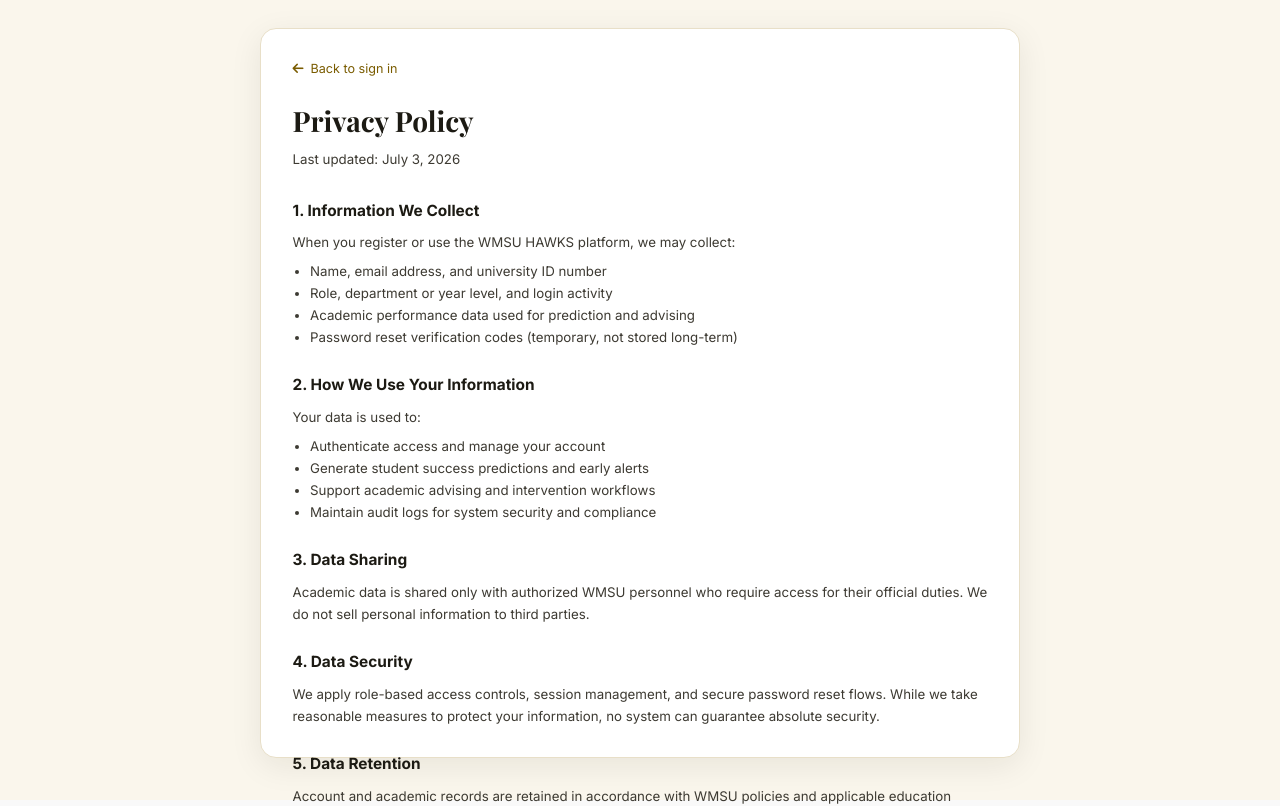
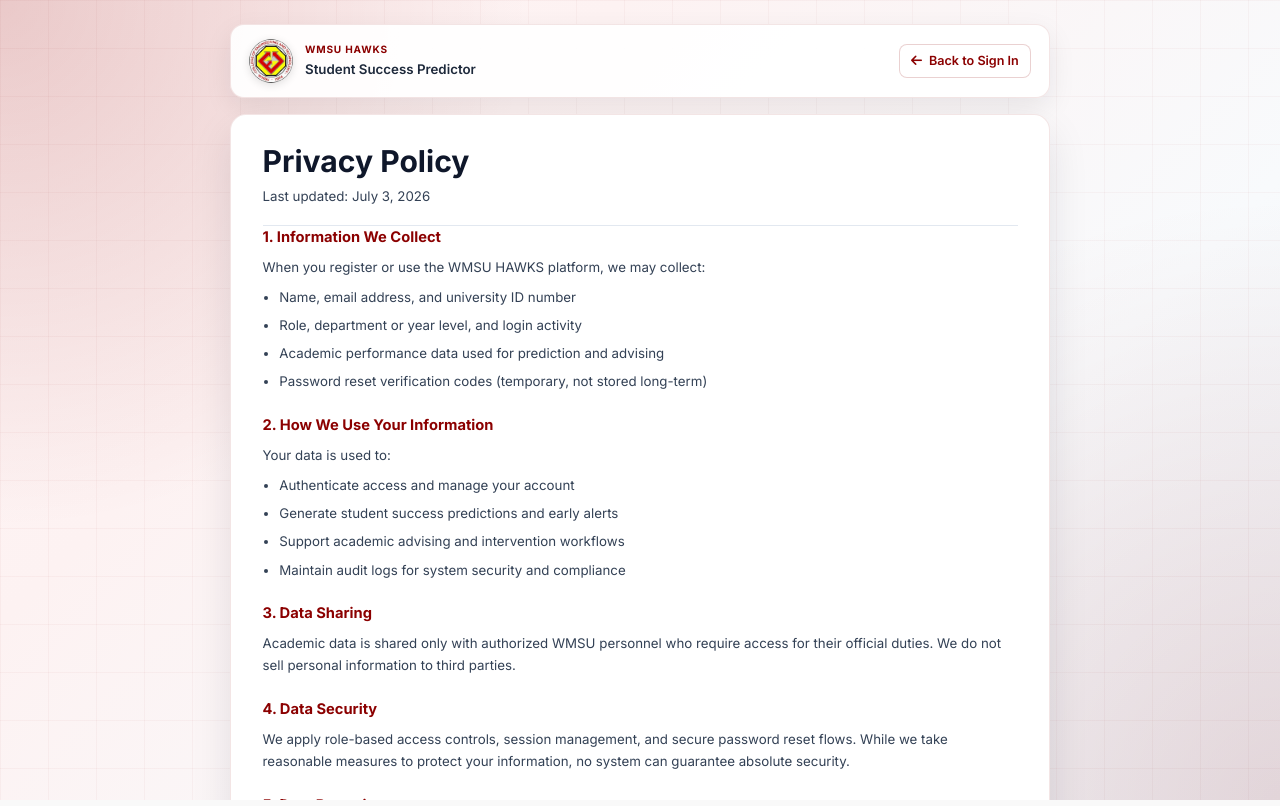
Before and after one commit to ern-natividad/StudentSuccessPredictor_CapStone, a React (Vite) app in the folder frontend/: page /privacy-policy in a window 1280 px wide. Shown: the top 806 px of the page. Built offline with nearby package versions, Linux system fonts and the light colour scheme.

Commit message:
fixed the layout for privacy policy and terms, fixed the route for the back to sign in, added legalnav file for it

```diff
--- a/frontend/src/components/Auth/SignupForm.jsx
+++ b/frontend/src/components/Auth/SignupForm.jsx
@@ -296,11 +296,17 @@
           />
           <label htmlFor="terms">
             I agree to the{" "}
-            <Link to="/terms-of-service">
+            <Link
+              to="/terms-of-service"
+              state={{ from: roleConfig.path || `/auth/${roleConfig.id}` }}
+            >
               Terms of Service
             </Link>{" "}
             and{" "}
-            <Link to="/privacy-policy">
+            <Link
+              to="/privacy-policy"
+              state={{ from: roleConfig.path || `/auth/${roleConfig.id}` }}
+            >
               Privacy Policy
             </Link>
           </label>
--- a/frontend/src/pages/PrivacyPolicy.jsx
+++ b/frontend/src/pages/PrivacyPolicy.jsx
@@ -1,14 +1,35 @@
-import { Link } from "react-router-dom";
+import { Link, useLocation } from "react-router-dom";
 import styles from "../styles/Legal.module.css";
+import { buildLegalNavState, getAuthReturnPath } from "../utils/legalNav";
+import engineeringLogo from "../assets/EngineeringLogo.jpg";
 
 const PrivacyPolicy = () => {
+  const location = useLocation();
+  const authReturnPath = getAuthReturnPath(location);
+  const legalState = buildLegalNavState(location);
+
   return (
     <div className={styles.legalPage}>
-      <div className={styles.legalCard}>
-        <Link to="/auth" className={styles.backLink}>
-          <i className="fas fa-arrow-left"></i> Back to sign in
+      <div className={styles.legalShell}>
+        <header className={styles.legalHeader}>
+          <div className={styles.brandRow}>
+            <img
+              src={engineeringLogo}
+              alt="WMSU College of Engineering and Technology"
+              className={styles.brandLogo}
+            />
+            <div>
+              <p className={styles.brandEyebrow}>WMSU HAWKS</p>
+              <p className={styles.brandTitle}>Student Success Predictor</p>
+            </div>
+          </div>
+          <Link to={authReturnPath} className={styles.backLink}>
+            <i className="fas fa-arrow-left" aria-hidden="true"></i>
+            Back to Sign In
           </Link>
+        </header>
 
+        <article className={styles.legalCard}>
           <h1>Privacy Policy</h1>
           <p className={styles.updated}>Last updated: July 3, 2026</p>
 
@@ -20,8 +41,13 @@
             <ul>
               <li>Name, email address, and university ID number</li>
               <li>Role, department or year level, and login activity</li>
-            <li>Academic performance data used for prediction and advising</li>
-            <li>Password reset verification codes (temporary, not stored long-term)</li>
+              <li>
+                Academic performance data used for prediction and advising
+              </li>
+              <li>
+                Password reset verification codes (temporary, not stored
+                long-term)
+              </li>
             </ul>
           </section>
 
@@ -58,8 +84,8 @@
             <h2>5. Data Retention</h2>
             <p>
               Account and academic records are retained in accordance with WMSU
-            policies and applicable education regulations. Temporary verification
-            codes expire automatically after a short period.
+              policies and applicable education regulations. Temporary
+              verification codes expire automatically after a short period.
             </p>
           </section>
 
@@ -81,8 +107,12 @@
           </section>
 
           <div className={styles.footerLinks}>
-          <Link to="/terms-of-service">Terms of Service</Link>
+            <Link to="/terms-of-service" state={legalState}>
+              Terms of Service
+            </Link>
+            <Link to={authReturnPath}>Return to Sign In</Link>
           </div>
+        </article>
       </div>
     </div>
   );
--- a/frontend/src/pages/TermsOfService.jsx
+++ b/frontend/src/pages/TermsOfService.jsx
@@ -1,14 +1,35 @@
-import { Link } from "react-router-dom";
+import { Link, useLocation } from "react-router-dom";
 import styles from "../styles/Legal.module.css";
+import { buildLegalNavState, getAuthReturnPath } from "../utils/legalNav";
+import engineeringLogo from "../assets/EngineeringLogo.jpg";
 
 const TermsOfService = () => {
+  const location = useLocation();
+  const authReturnPath = getAuthReturnPath(location);
+  const legalState = buildLegalNavState(location);
+
   return (
     <div className={styles.legalPage}>
-      <div className={styles.legalCard}>
-        <Link to="/auth" className={styles.backLink}>
-          <i className="fas fa-arrow-left"></i> Back to sign in
+      <div className={styles.legalShell}>
+        <header className={styles.legalHeader}>
+          <div className={styles.brandRow}>
+            <img
+              src={engineeringLogo}
+              alt="WMSU College of Engineering and Technology"
+              className={styles.brandLogo}
+            />
+            <div>
+              <p className={styles.brandEyebrow}>WMSU HAWKS</p>
+              <p className={styles.brandTitle}>Student Success Predictor</p>
+            </div>
+          </div>
+          <Link to={authReturnPath} className={styles.backLink}>
+            <i className="fas fa-arrow-left" aria-hidden="true"></i>
+            Back to Sign In
           </Link>
+        </header>
 
+        <article className={styles.legalCard}>
           <h1>Terms of Service</h1>
           <p className={styles.updated}>Last updated: July 3, 2026</p>
 
@@ -37,14 +58,19 @@
             <p>You agree not to:</p>
             <ul>
               <li>Share your login credentials with unauthorized persons</li>
-            <li>Attempt to access data belonging to other users without permission</li>
+              <li>
+                Attempt to access data belonging to other users without
+                permission
+              </li>
               <li>Interfere with the security or operation of the platform</li>
-            <li>Use predictive outputs as the sole basis for academic decisions</li>
+              <li>
+                Use predictive outputs as the sole basis for academic decisions
+              </li>
             </ul>
           </section>
 
           <section>
-          <h2>4. Academic Data & Predictions</h2>
+            <h2>4. Academic Data &amp; Predictions</h2>
             <p>
               Predictive analytics and risk indicators are provided for guidance
               and early intervention purposes only. They do not replace official
@@ -80,8 +106,12 @@
           </section>
 
           <div className={styles.footerLinks}>
-          <Link to="/privacy-policy">Privacy Policy</Link>
+            <Link to="/privacy-policy" state={legalState}>
+              Privacy Policy
+            </Link>
+            <Link to={authReturnPath}>Return to Sign In</Link>
           </div>
+        </article>
       </div>
     </div>
   );
--- a/frontend/src/styles/Legal.module.css
+++ b/frontend/src/styles/Legal.module.css
@@ -1,84 +1,184 @@
 .legalPage {
   min-height: 100vh;
-  background: var(--cream, #faf6ec);
-  padding: 2rem 1rem 3rem;
+  box-sizing: border-box;
+  padding: 24px 16px 40px;
   display: flex;
   justify-content: center;
+  position: relative;
+  overflow-x: hidden;
+
+  background:
+    radial-gradient(circle at top left, rgba(139, 0, 0, 0.18) 0%, transparent 35%),
+    radial-gradient(circle at bottom right, rgba(139, 0, 0, 0.12) 0%, transparent 40%),
+    linear-gradient(135deg, #fff5f5 0%, #fdf2f2 30%, #f8fafc 70%, #eef2f7 100%);
 }
 
-.legalCard {
+.legalPage::before {
+  content: "";
+  position: absolute;
+  inset: 0;
+  background-image:
+    linear-gradient(rgba(139, 0, 0, 0.03) 1px, transparent 1px),
+    linear-gradient(90deg, rgba(139, 0, 0, 0.03) 1px, transparent 1px);
+  background-size: 48px 48px;
+  pointer-events: none;
+}
+
+.legalShell {
   width: 100%;
-  max-width: 760px;
+  max-width: 820px;
+  position: relative;
+  z-index: 1;
+  display: flex;
+  flex-direction: column;
+  gap: 16px;
+}
+
+.legalHeader {
+  display: flex;
+  align-items: center;
+  justify-content: space-between;
+  gap: 16px;
+  flex-wrap: wrap;
+  padding: 14px 18px;
+  background: rgba(255, 255, 255, 0.92);
+  border: 1px solid rgba(139, 0, 0, 0.1);
+  border-radius: 14px;
+  box-shadow: 0 10px 28px rgba(15, 23, 42, 0.08);
+}
+
+.brandRow {
+  display: flex;
+  align-items: center;
+  gap: 12px;
+  min-width: 0;
+}
+
+.brandLogo {
+  width: 44px;
+  height: 44px;
+  border-radius: 50%;
+  object-fit: cover;
   background: #fff;
-  border: 1px solid #e8dfc8;
-  border-radius: 16px;
-  padding: 2rem 2.25rem;
-  box-shadow: 0 8px 32px rgba(28, 26, 19, 0.08);
+  box-shadow: 0 2px 8px rgba(0, 0, 0, 0.12);
+  flex-shrink: 0;
+}
+
+.brandEyebrow {
+  margin: 0;
+  font-size: 0.72rem;
+  letter-spacing: 0.08em;
+  text-transform: uppercase;
+  color: #8b0000;
+  font-weight: 700;
+}
+
+.brandTitle {
+  margin: 2px 0 0;
+  font-size: 0.95rem;
+  color: #1e293b;
+  font-weight: 600;
 }
 
 .backLink {
   display: inline-flex;
   align-items: center;
   gap: 0.5rem;
-  color: #7a5c00;
+  color: #8b0000;
   text-decoration: none;
   font-size: 0.9rem;
+  font-weight: 600;
+  padding: 0.45rem 0.8rem;
+  border-radius: 8px;
+  border: 1px solid rgba(139, 0, 0, 0.18);
+  background: #fff;
+  white-space: nowrap;
+}
+
+.backLink:hover {
+  background: #fff5f5;
+  border-color: rgba(139, 0, 0, 0.35);
+}
+
+.legalCard {
+  width: 100%;
+  background: #fff;
+  border: 1px solid rgba(139, 0, 0, 0.1);
+  border-radius: 16px;
+  padding: 2rem 2.25rem 2.25rem;
+  box-shadow: 0 18px 40px rgba(15, 23, 42, 0.1);
+}
+
+.legalCard h1 {
+  margin: 0 0 0.4rem;
+  font-size: clamp(1.75rem, 3vw, 2.15rem);
+  line-height: 1.2;
+  color: #0f172a;
+  font-weight: 700;
+}
+
+.updated {
+  color: #64748b;
+  font-size: 0.875rem;
+  margin: 0 0 1.75rem;
+  padding-bottom: 1.25rem;
+  border-bottom: 1px solid #e2e8f0;
+}
+
+.legalCard section {
   margin-bottom: 1.5rem;
 }
 
-.backLink:hover {
-  text-decoration: underline;
-}
-
-.legalCard h1 {
-  font-family: "Playfair Display", serif;
-  color: #1c1a13;
-  margin: 0 0 0.5rem;
-  font-size: 2rem;
-}
-
-.updated {
-  color: #6b6456;
-  font-size: 0.875rem;
-  margin-bottom: 2rem;
-}
-
-.legalCard section {
-  margin-bottom: 1.75rem;
+.legalCard section:last-of-type {
+  margin-bottom: 0;
 }
 
 .legalCard h2 {
-  font-size: 1.1rem;
-  color: #1c1a13;
-  margin: 0 0 0.75rem;
+  font-size: 1.05rem;
+  color: #8b0000;
+  margin: 0 0 0.55rem;
+  font-weight: 700;
 }
 
 .legalCard p,
 .legalCard li {
-  color: #3d3a32;
-  line-height: 1.65;
+  color: #334155;
+  line-height: 1.7;
   font-size: 0.95rem;
+  margin: 0;
+}
+
+.legalCard p + p {
+  margin-top: 0.65rem;
 }
 
 .legalCard ul {
-  margin: 0.5rem 0 0;
-  padding-left: 1.25rem;
+  margin: 0.55rem 0 0;
+  padding-left: 1.2rem;
+  display: grid;
+  gap: 0.4rem;
 }
 
 .legalCard a {
-  color: #7a5c00;
+  color: #8b0000;
+  font-weight: 600;
 }
 
 .footerLinks {
   margin-top: 2rem;
   padding-top: 1.25rem;
-  border-top: 1px solid #e8dfc8;
+  border-top: 1px solid #e2e8f0;
+  display: flex;
+  flex-wrap: wrap;
+  gap: 0.75rem 1.25rem;
+  align-items: center;
 }
 
 .footerLinks a {
-  color: #7a5c00;
+  color: #8b0000;
   font-weight: 600;
   text-decoration: none;
+  font-size: 0.92rem;
 }
 
 .footerLinks a:hover {
@@ -86,11 +186,24 @@
 }
 
 @media (max-width: 640px) {
+  .legalPage {
+    padding: 16px 12px 32px;
+  }
+
+  .legalHeader {
+    padding: 12px 14px;
+  }
+
   .legalCard {
-    padding: 1.5rem;
+    padding: 1.35rem 1.2rem 1.5rem;
   }
 
   .legalCard h1 {
-    font-size: 1.6rem;
+    font-size: 1.55rem;
+  }
+
+  .backLink {
+    width: 100%;
+    justify-content: center;
   }
 }
--- /dev/null
+++ b/frontend/src/utils/legalNav.js
@@ -0,0 +1,22 @@
+const AUTH_RETURN_PATH_PATTERN = /^\/auth(?:\/(admin|staff|student))?$/;
+
+/**
+ * Resolve which auth screen to return to from Terms / Privacy.
+ * Prefers location.state.from, then ?from=, then student auth.
+ */
+export const getAuthReturnPath = (location) => {
+  const fromState = location?.state?.from;
+  const fromQuery = new URLSearchParams(location?.search || "").get("from");
+  const candidate = String(fromState || fromQuery || "").trim();
+
+  if (AUTH_RETURN_PATH_PATTERN.test(candidate)) {
+    return candidate === "/auth" ? "/auth/student" : candidate;
+  }
+
+  return "/auth/student";
+};
+
+/** Preserve return path when moving between legal pages. */
+export const buildLegalNavState = (location) => ({
+  from: getAuthReturnPath(location),
+});
```
Lines whose indentation alone changed are shown as unchanged.
